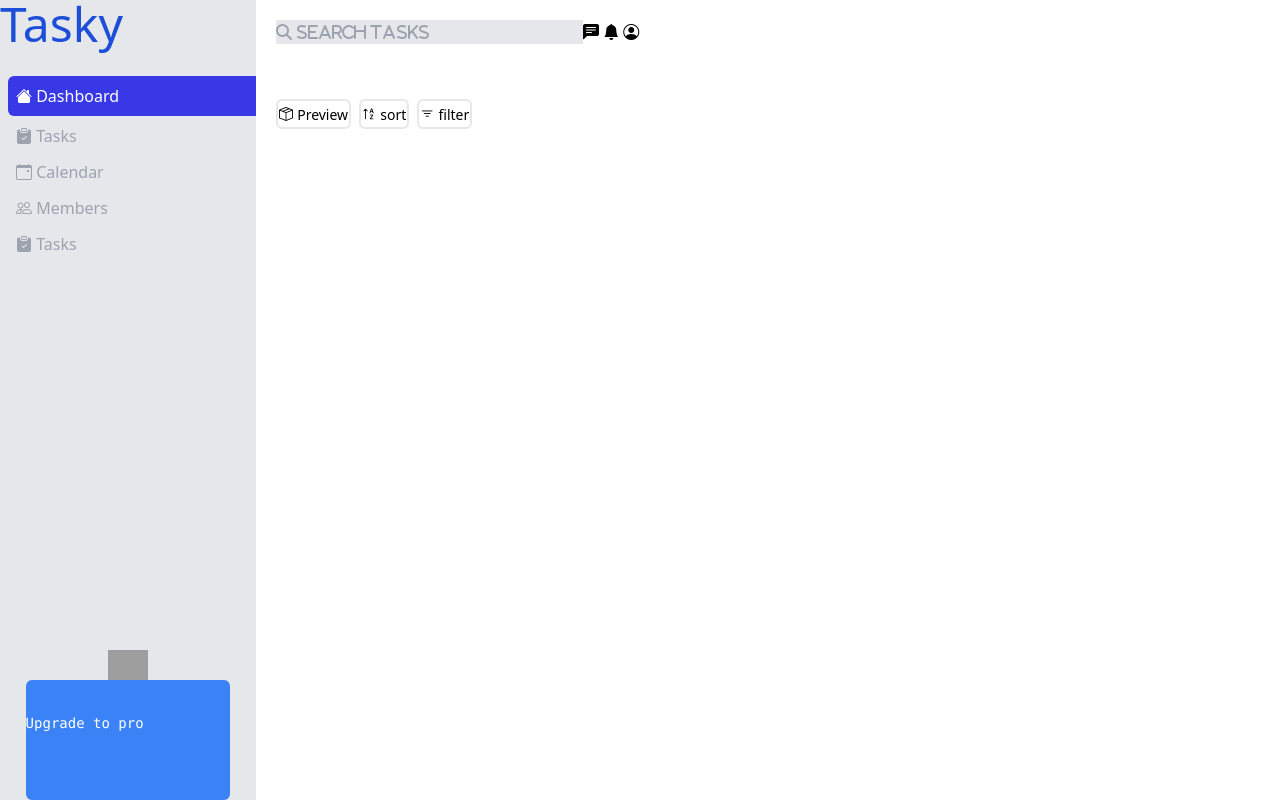
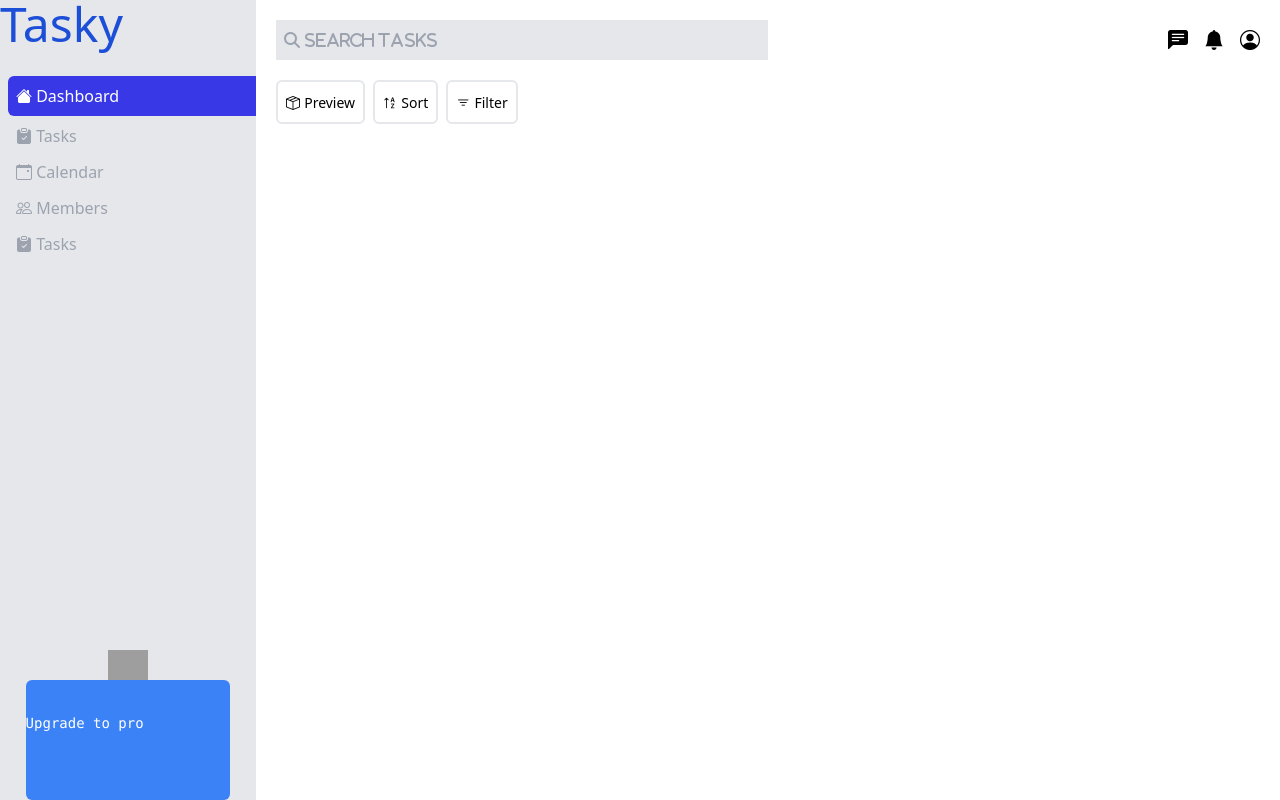
Before and after one commit to Olamidipupo-favour/benmore-interview, a Django app: page / in a window 1280 px wide. Run offline with Django 5.2, Linux system fonts and the light colour scheme; some libraries are stand-ins or nearby versions; grey boxes are pictures that could not be loaded.

Commit message:
done with the profile

```diff
--- a/benmore/benmore/templates/index.html
+++ b/benmore/benmore/templates/index.html
@@ -9,7 +9,7 @@
     <link href="https://cdnjs.cloudflare.com/ajax/libs/font-awesome/6.1.2/css/all.min.css" rel="stylesheet"/>
 </head>
 <body>
-        <div class="container flex flex-row ">
+    <div class="container flex flex-row">
         <div class="sidebar flex flex-col bg-gray-200 h-screen w-[20%] justify-between">
             <div class="main_content">
                 <div class="header flex-row">
@@ -26,7 +26,7 @@
                     </div>
                     <div class="item mb-3 px-2">
                         <i class="bi bi-calendar-event text-gray-400"></i>
-    <span class="text-gray-400 ">Calendar</span>
+                        <span class="text-gray-400">Calendar</span>
                     </div>
                     <div class="item mb-3 px-2">
                         <i class="bi bi-people text-gray-400"></i>
@@ -38,43 +38,40 @@
                     </div>
                 </div>
             </div>
-<div class="pro mx-auto max-w-screen-xl rounded-md  w-[80%] h-[15%]  bg-blue-500">
+            <div class="pro mx-auto max-w-screen-xl rounded-md w-[80%] h-[15%] bg-blue-500">
                 <img class="object-cover w-10 h-15 relative top-[-25%] left-[40%]" src="https://img.freepik.com/free-psd/psd-3d-render-rocket-ioslated-background_1409-3704.jpg?w=740&t=st=1719740347~exp=1719740947~hmac=9d883d24572f2fc43548e0d28196e4ba55177f91be92b6bc9c2766045fa6c877" />
                 <span class="text-white font-mono text-sm text-center relative bottom-0">Upgrade to pro</span>
             </div>
         </div>
-<div class="main-page mx-5 mt-5">
-    <div class="header flex flex-row justify-between">
-    <div class="search header">
-       <input style="font-family: FontAwesome;" placeholder='&#xf002 search tasks' class="bg-gray-200"/>
+        <div class="main-page flex-1 mx-5 mt-5">
+            <div class="header flex justify-between items-center mb-5">
+                <div class="search-header w-1/2">
+                    <input style="font-family: FontAwesome;" placeholder='&#xf002; search tasks' class="bg-gray-200 w-full p-2"/>
                 </div>
-    <div class="profile-bar">
-        <i class="bi bi-chat-left-text-fill"></i>
-        <i class="bi bi-bell-fill"></i>
-        <i class="bi bi-person-circle"></i>
+                <div class="profile-bar flex space-x-4">
+                    <i class="bi bi-chat-left-text-fill text-xl"></i>
+                    <i class="bi bi-bell-fill text-xl"></i>
+                    <i class="bi bi-person-circle text-xl"></i>
                 </div>
             </div>
-    <div class="actions flex flex-row mt-[15%]">
-        <div class="p-[1px] item border-2 rounded-md mr-2">
+            <div class="actions flex flex-row mt-5">
+                <div class="p-2 item border-2 rounded-md mr-2">
                     <i class="bi bi-box-seam text-sm"></i>
                     <span class="text-sm">Preview</span>
                 </div>
-          <div class="p-[1px] item border-2 rounded-md mr-2">
+                <div class="p-2 item border-2 rounded-md mr-2">
                     <i class="bi bi-sort-alpha-up text-sm"></i>
-            <span class="text-sm">sort</span>
+                    <span class="text-sm">Sort</span>
                 </div>
-          <div class="p-[1px] item border-2 rounded-md mr-2">
+                <div class="p-2 item border-2 rounded-md mr-2">
                     <i class="bi bi-filter text-sm"></i>
-            <span class="text-sm">filter</span>
+                    <span class="text-sm">Filter</span>
                 </div>
             </div>
-
-    <div class="main_content_main grid grid-cols-3 gap-4">
+            <div class="main_content_main grid grid-cols-3 gap-4 mt-5">
 
             </div>
         </div>
     </div>
-            <div></div>
-        </div>
 </body>
 </html>
```
Lines whose indentation alone changed are shown as unchanged.
